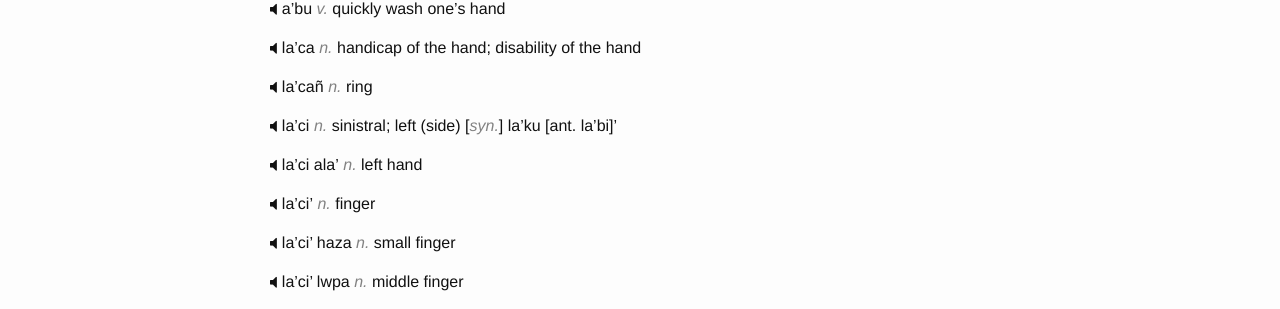
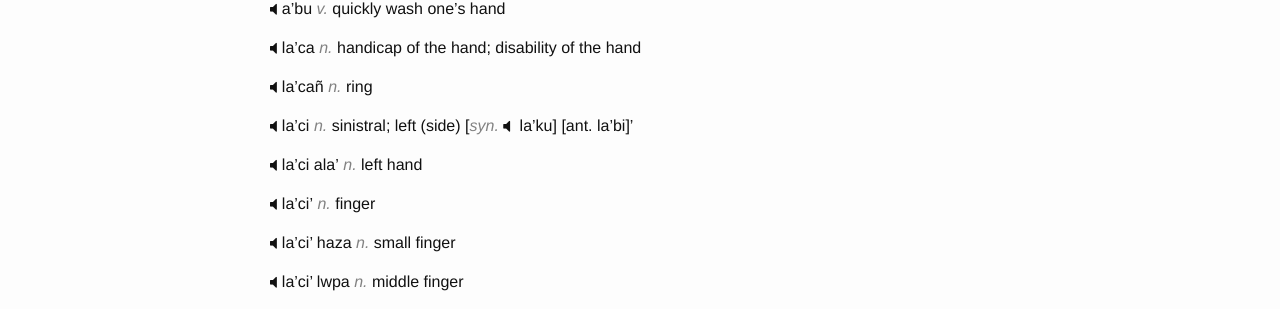
Before and after one commit to hacksparrow/language.apatani.org, a Jekyll site: the page built from dictionary/l.md, in a window 1280 px wide and 900 px high. Shown: the part 402-711 px from the top of the window. Built offline with Jekyll 4.4.1, drawn with Linux system fonts in a browser that asks for light colours; nearby versions of some CDN libraries; comment, search, counter and statistics services are not loaded.

Commit message:
Update l.md

```diff
--- a/dictionary/l.md
+++ b/dictionary/l.md
@@ -18,7 +18,7 @@ __la'ca__	_n._	handicap of the hand; disability of the hand
 
 __la'cañ__	_n._	ring
 
-__la'ci__	_n._	sinistral; left (side)	[_syn._]	la'ku	[ant.	la'bi]'
+__la'ci__	_n._	sinistral; left (side)	[_syn._	la'ku]	[ant.	la'bi]'
 
 __la'ci ala'__	_n._	left hand
 
```
